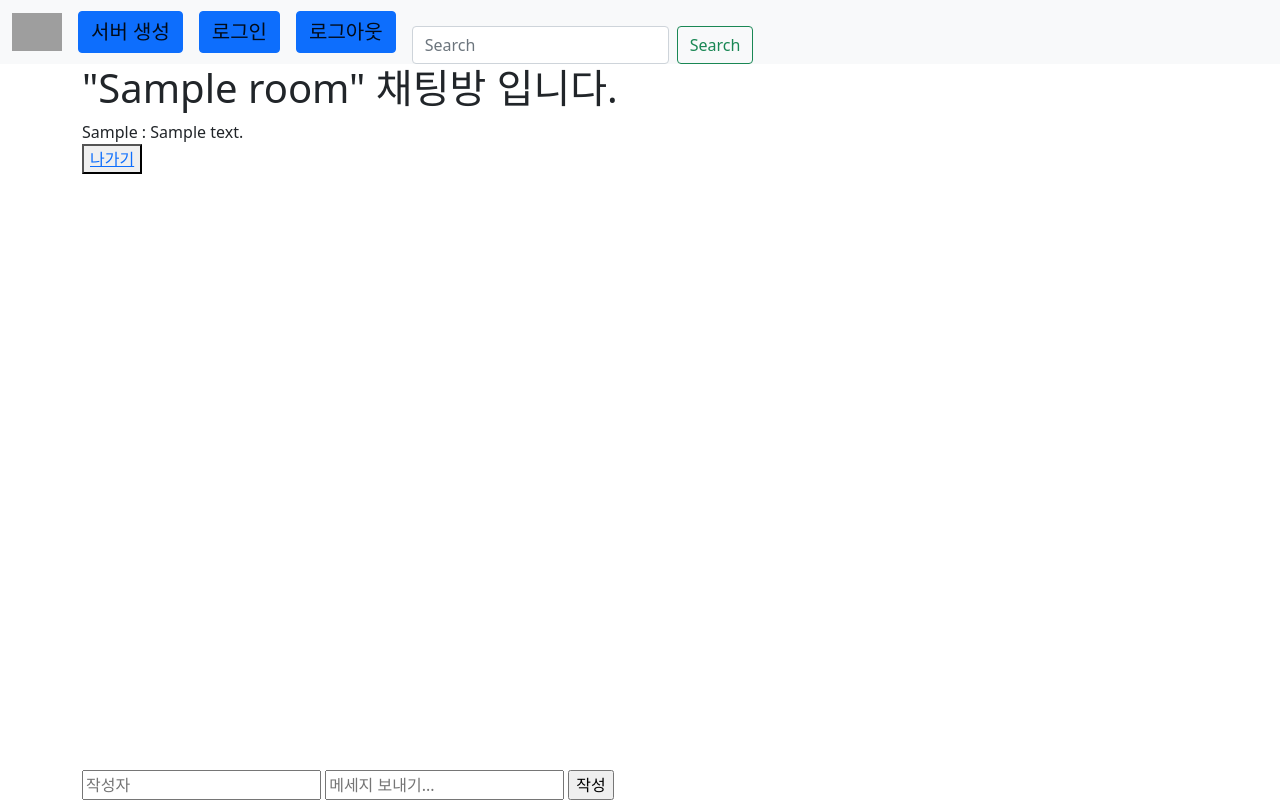
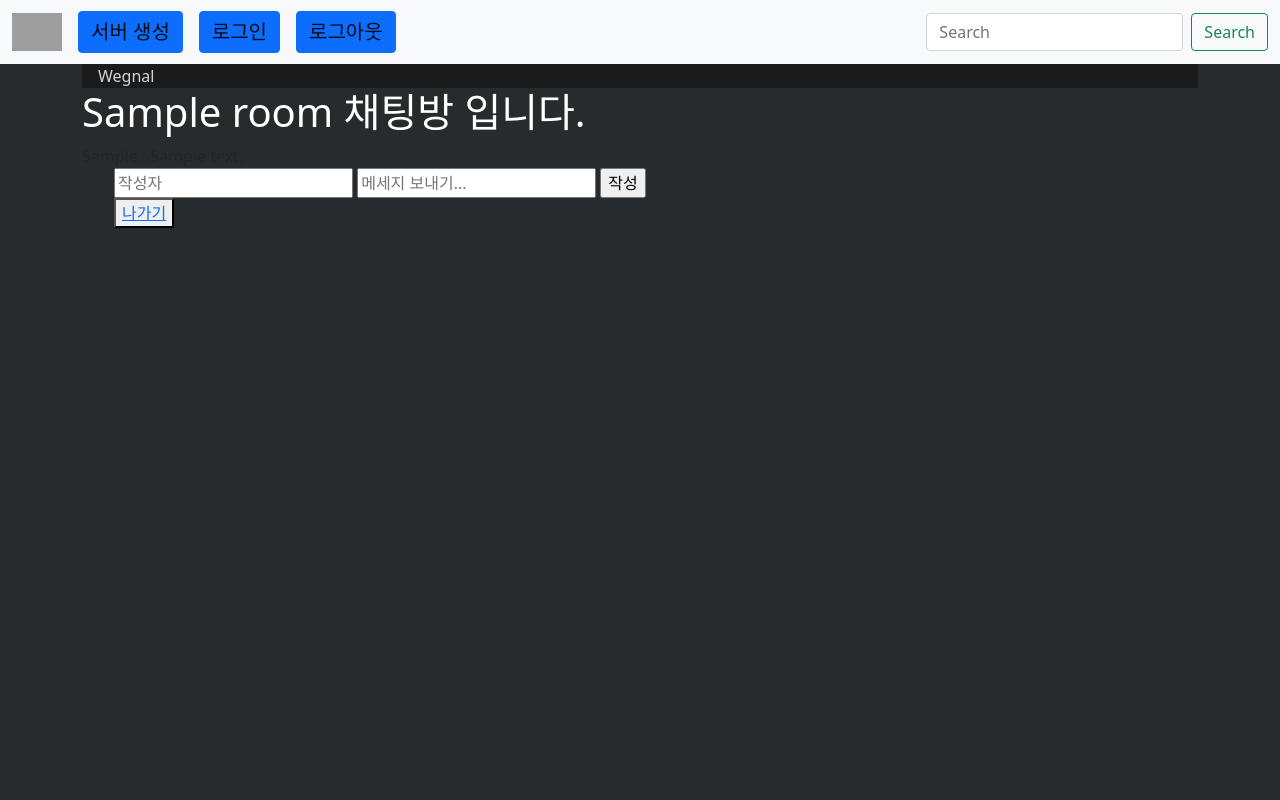
Before and after one commit to taeate/chic-chat, a Django app: page /chat/detail/1/ in a window 1280 px wide. Run offline with Django 3.2, Linux system fonts and the light colour scheme; tables that the repository leaves empty hold one stand-in row (values such as "Sample post"); data that the repository does not hold is empty; some libraries are stand-ins or nearby versions; grey boxes are pictures that could not be loaded.

Commit message:
고민쟁이 안성진

```diff
--- a/base/templates/chatting_room.css
+++ b/base/templates/chatting_room.css
@@ -1,4 +1,13 @@
-    form {
-        position: absolute;
-        bottom: 0;
+    #chat{
+
+        padding-left:0;
+        margin:0;
+        list-style-type:none;
+        display:flex;
+        flex-direction: column-reverse;
+        overflow-y:auto;
+        height:535px;
+        border-top:2px solid #fff;
+        border-bottom:2px solid #fff;
+
     }
--- a/chat/templates/chat/js/chat_logic.html
+++ b/chat/templates/chat/js/chat_logic.html
@@ -46,13 +46,13 @@
                 from_id: ChickChat__lastMessageId
             },
             function(data) {
-                console.log(data.chats);
                 for ( let chatKey in data.chats ) {
                     const chat = data.chats[chatKey];
                     ChickChat__lastMessageId = chat.id;
                     ChickChat__renderMessage(chat);
                 }
-                setTimeout(ChickChat__loadMore, 1000);
+                console.log(1)
+                setTimeout(ChickChat__loadMore, 500);
             },
             'json'
         );
--- a/chat/templates/chat/room_detail.html
+++ b/chat/templates/chat/room_detail.html
@@ -2,16 +2,37 @@
 {% block content %}
 {% if room %}
 {% include 'chat/js/chat_logic.html' %}
-<h1>
-    "{{ room.name }}" 채팅방 입니다.
+<!DOCTYPE html>
+<html lang="en">
+<head>
+    <meta charset="UTF-8">
+    <meta http-equiv="X-UA-Compatible" content="IE=edge">
+    <meta name="viewport" content="width=device-width, initial-scale=1.0">
+    <title>Document</title>
+    <div style="background: rgb(27, 27, 27); color: rgb(214, 213, 213);">
+        　Wegnal
+    </div>
+</head>
+<body style="background-color: rgb(40, 43, 46);">
+
+</body>
+</html>
+
+<h1 style="color:white">
+    {{ room.name }} 채팅방 입니다.
 </h1>
 
 
 {% else %}
 <h1>채팅방이 찾을수가 없어요...ㅠㅠ 안타깝..</h1>
 {% endif %}
+
+
 <link rel="stylesheet" href="/base/templates/chatting_room.css">
+
 <div class="chat-messages"></div>
+<div>
+    <ul id=>
         <form action="{% url 'chat:message_write' %}" onsubmit="ChickChatForm__submit(this); return false;">
             {% csrf_token %}
             <input type="text" style="display:none" name="room_id" value="{{room.id}}">
@@ -22,5 +43,6 @@
         <button >
             <a href="">나가기</a>
         </button>
-
+    </ul>
+</div>
 {% endblock %}
```
Lines whose indentation alone changed are shown as unchanged.
